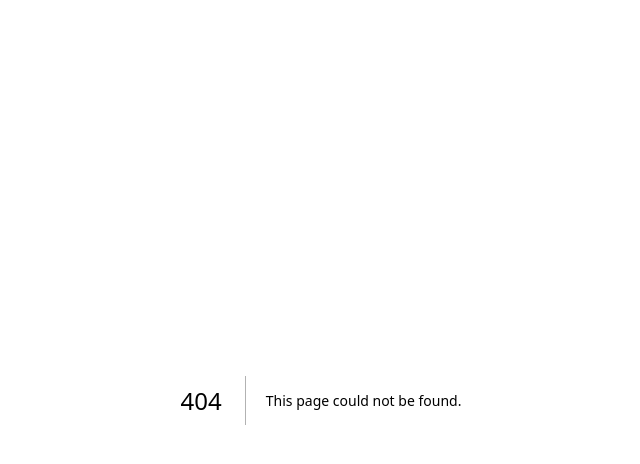
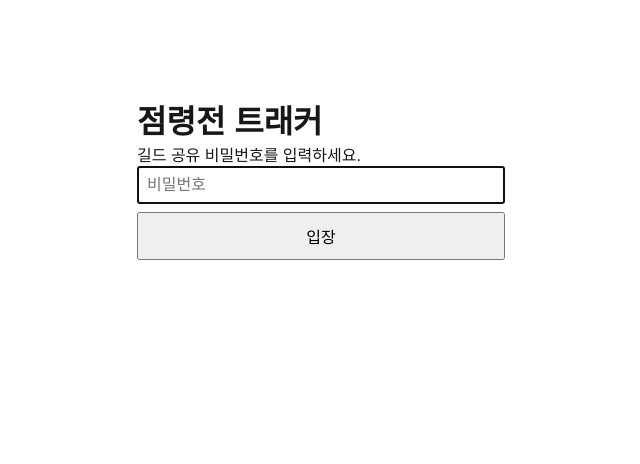
Before and after one commit to SongByungGyu/swsiege, a Next.js app: page /login in a window 1280 px wide. Before the commit this address had no page. Shown: the top 464 px of the page, without its empty margins (319-959 px from the left). Built offline with nearby package versions, Linux system fonts and the light colour scheme.

Commit message:
feat: 로그인 페이지 UI

```diff
--- /dev/null
+++ b/src/app/login/page.tsx
@@ -0,0 +1,58 @@
+'use client';
+
+import { useState, FormEvent } from 'react';
+import { useRouter } from 'next/navigation';
+
+export default function LoginPage() {
+  const router = useRouter();
+  const [password, setPassword] = useState('');
+  const [error, setError] = useState<string | null>(null);
+  const [submitting, setSubmitting] = useState(false);
+
+  async function onSubmit(e: FormEvent) {
+    e.preventDefault();
+    setSubmitting(true);
+    setError(null);
+
+    const res = await fetch('/api/auth/login', {
+      method: 'POST',
+      headers: { 'Content-Type': 'application/json' },
+      body: JSON.stringify({ password }),
+    });
+
+    if (res.ok) {
+      router.replace('/');
+      router.refresh();
+    } else {
+      const data = await res.json().catch(() => ({}));
+      setError(data.error || '로그인 실패');
+      setSubmitting(false);
+    }
+  }
+
+  return (
+    <main style={{ maxWidth: 400, margin: '80px auto', padding: 16, fontFamily: 'sans-serif' }}>
+      <h1>점령전 트래커</h1>
+      <p>길드 공유 비밀번호를 입력하세요.</p>
+      <form onSubmit={onSubmit}>
+        <input
+          type="password"
+          value={password}
+          onChange={(e) => setPassword(e.target.value)}
+          placeholder="비밀번호"
+          autoFocus
+          required
+          style={{ width: '100%', padding: 8, fontSize: 16, marginBottom: 8 }}
+        />
+        <button
+          type="submit"
+          disabled={submitting}
+          style={{ width: '100%', padding: 10, fontSize: 16 }}
+        >
+          {submitting ? '확인 중...' : '입장'}
+        </button>
+      </form>
+      {error && <p style={{ color: 'crimson', marginTop: 8 }}>{error}</p>}
+    </main>
+  );
+}
```
